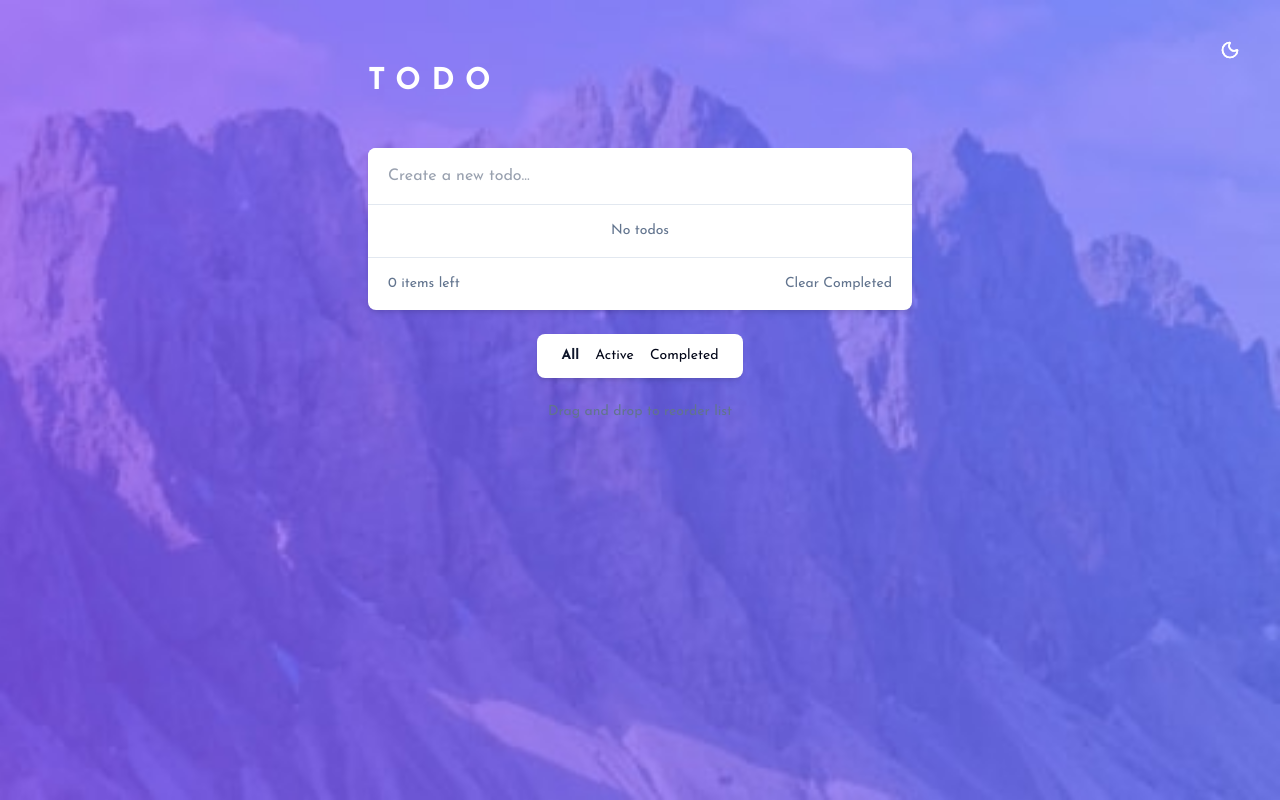
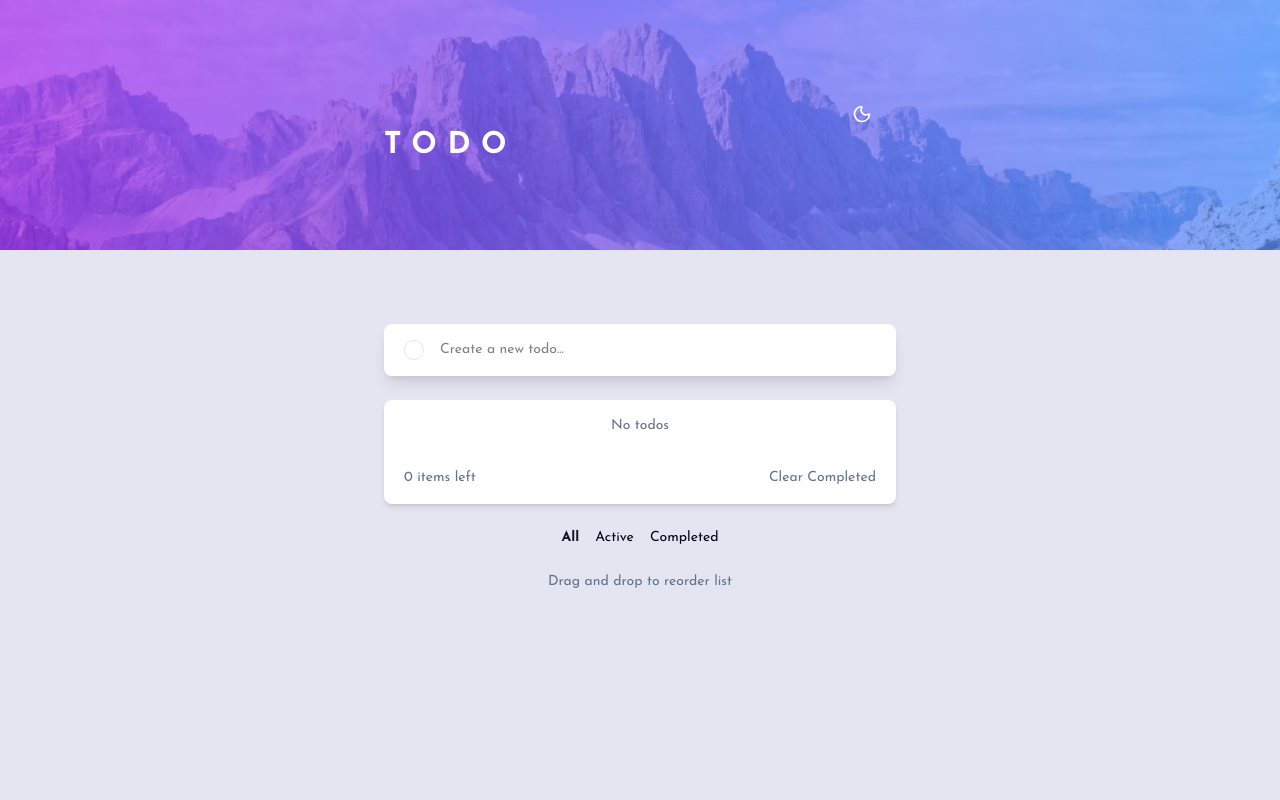
Before and after one commit to andrewteece/todoApp, a React (Vite) app in the folder todo-app/: page / in a window 1280 px wide. Built offline with nearby package versions, Linux system fonts and the light colour scheme.

Commit message:
add Header back and update AppContent

```diff
--- a/todo-app/src/App.tsx
+++ b/todo-app/src/App.tsx
@@ -1,67 +1,23 @@
+import AppContent from './AppContent';
 import { TodoProvider } from '@/features/todo/context/TodoProvider';
 import { ThemeProvider } from '@/components/ThemeProvider';
-import { ThemeToggle } from '@/components/ThemeToggle';
-import { useTodoContext } from '@/features/todo/context/useTodoContext';
-import { Header } from '@/components/ui/Header';
-import { TodoInput } from '@/features/todo/components/TodoInput';
-import { TodoList } from '@/features/todo/components/TodoList';
-import { FilterBar } from '@/features/todo/components/FilterBar';
-import { FilterBarMobile } from '@/features/todo/components/FilterBarMobile';
-
-export function AppContent() {
-  const {
-    state: { todos },
-    clearCompleted,
-  } = useTodoContext();
-
-  const activeCount = todos.filter((todo) => !todo.completed).length;
-
-  return (
-    <div className="font-josefin bg-[url('/images/bg-mobile-light.jpg')] dark:bg-[url('/images/bg-mobile-dark.jpg')] sm:bg-[url('/images/bg-desktop-light.jpg')] dark:sm:bg-[url('/images/bg-desktop-dark.jpg')] bg-no-repeat bg-top bg-cover min-h-screen transition-colors duration-300">
-      <Header />
-      <main className='max-w-xl mx-auto px-4 pt-12 pb-10 space-y-6'>
-        {/* Todo card */}
-        <div className='bg-white dark:bg-dark-desaturatedBlue rounded-md shadow-md overflow-hidden'>
-          <TodoInput />
-          <TodoList />
-
-          {/* Footer: item count and clear completed */}
-          <div className='flex items-center justify-between px-5 py-4 text-sm text-muted-foreground border-t border-light-gray dark:border-dark-border'>
-            <span>
-              {activeCount} {activeCount === 1 ? 'item' : 'items'} left
-            </span>
-            <button onClick={clearCompleted} className='hover:text-primary'>
-              Clear Completed
-            </button>
-          </div>
-        </div>
-
-        {/* Desktop filter bar */}
-        <div className='hidden sm:flex justify-center'>
-          <div className='bg-white dark:bg-dark-desaturatedBlue rounded-md shadow-md px-6 py-3'>
-            <FilterBar />
-          </div>
-        </div>
-
-        {/* Mobile filter bar */}
-        <FilterBarMobile />
-
-        {/* Drag hint */}
-        <p className='text-muted-foreground text-sm text-center mt-6'>
-          Drag and drop to reorder list
-        </p>
-      </main>
-    </div>
-  );
-}
+import { Header } from './components/ui/Header';
 
 export default function App() {
   return (
     <ThemeProvider defaultTheme='system' storageKey='vite-ui-theme'>
-      <div className='relative min-h-screen bg-light-grayishBlue dark:bg-dark-bg font-sans text-base transition-colors duration-300'>
-        <ThemeToggle />
+      <div className='min-h-screen bg-light-grayishBlue dark:bg-very-dark-blue text-light-grayishBlue dark:text-light-grayishBlue transition-colors'>
         <TodoProvider>
-          <AppContent />
+          <div className='min-h-screen bg-light-grayishBlue dark:bg-very-dark-blue'>
+            {/* Top Gradient Background Section */}
+            <div className="absolute top-0 left-0 right-0 h-[300px] sm:h-[250px] bg-[url('/images/bg-mobile-light.jpg')] dark:bg-[url('/images/bg-mobile-dark.jpg')] sm:bg-[url('/images/bg-desktop-light.jpg')] dark:sm:bg-[url('/images/bg-desktop-dark.jpg')] bg-no-repeat bg-cover bg-top z-0" />
+
+            {/* Content Overlay */}
+            <div className='relative z-10 px-4 pt-12 sm:pt-16 max-w-xl mx-auto space-y-6'>
+              <Header />
+              <AppContent />
+            </div>
+          </div>
         </TodoProvider>
       </div>
     </ThemeProvider>
--- /dev/null
+++ b/todo-app/src/AppContent.tsx
@@ -0,0 +1,50 @@
+import { useTodoContext } from '@/features/todo/context/useTodoContext';
+import { TodoInput } from '@/features/todo/components/TodoInput';
+import { TodoList } from '@/features/todo/components/TodoList';
+import { FilterBar } from '@/features/todo/components/FilterBar';
+import { FilterBarMobile } from '@/features/todo/components/FilterBarMobile';
+
+export default function AppContent() {
+  const {
+    state: { todos },
+    clearCompleted,
+  } = useTodoContext();
+
+  const activeCount = todos.filter((todo) => !todo.completed).length;
+
+  return (
+    <main className='relative z-10 max-w-xl mx-auto px-4 -mt-16 space-y-6'>
+      {/* Input Field Overlapping Header */}
+      <TodoInput />
+
+      {/* Todo List Card */}
+      <div className='bg-card rounded-md shadow-md overflow-hidden transition-colors duration-500'>
+        <TodoList />
+        <div className='flex justify-between items-center px-5 py-4 text-sm text-muted-foreground'>
+          <span>{activeCount} items left</span>
+          <button
+            onClick={clearCompleted}
+            className='hover:text-primary transition-colors duration-150'
+          >
+            Clear Completed
+          </button>
+        </div>
+      </div>
+
+      {/* Desktop Filter Bar */}
+      <div className='hidden md:block'>
+        <FilterBar />
+      </div>
+
+      {/* Mobile Filter Bar */}
+      <div className='block md:hidden'>
+        <FilterBarMobile />
+      </div>
+
+      {/* Drag Instruction */}
+      <p className='text-center text-sm text-muted-foreground'>
+        Drag and drop to reorder list
+      </p>
+    </main>
+  );
+}
--- a/todo-app/src/components/ui/Header.tsx
+++ b/todo-app/src/components/ui/Header.tsx
@@ -4,9 +4,11 @@ import { ThemeToggle } from '@/components/ThemeToggle';
 
 export function Header() {
   return (
-    <header className='flex items-center justify-between max-w-xl mx-auto px-4 pt-12 sm:pt-16 text-white'>
-      <h1 className='text-3xl tracking-[0.35em] font-bold uppercase'>Todo</h1>
-      <ThemeToggle />
+    <header className='relative h-[200px] sm:h-[300px] bg-header-light dark:bg-header-dark bg-cover bg-no-repeat bg-top'>
+      <div className='flex items-center justify-between max-w-xl mx-auto px-4 pt-12 sm:pt-16 text-white'>
+        <h1 className='text-3xl tracking-[0.35em] font-bold uppercase'>Todo</h1>
+        <ThemeToggle />
+      </div>
     </header>
   );
 }
--- a/todo-app/src/features/todo/components/TodoInput.tsx
+++ b/todo-app/src/features/todo/components/TodoInput.tsx
@@ -1,40 +1,41 @@
+'use client';
+
 import { useState } from 'react';
 import { useTodoContext } from '@/features/todo/context/useTodoContext';
-import { v4 as uuid } from 'uuid';
+import { cn } from '@/lib/utils';
 
 export function TodoInput() {
-  const { dispatch } = useTodoContext();
   const [text, setText] = useState('');
+  const { addTodo } = useTodoContext();
 
-  const handleSubmit = (e: React.FormEvent<HTMLFormElement>) => {
+  const handleSubmit = (e: React.FormEvent) => {
     e.preventDefault();
     const trimmed = text.trim();
-    if (!trimmed) return;
-
-    dispatch({
-      type: 'ADD_TODO',
-      payload: {
-        id: uuid(),
-        title: trimmed,
-        completed: false,
-      },
-    });
-
+    if (trimmed) {
+      addTodo(trimmed);
       setText('');
+    }
   };
 
   return (
-    <form
-      onSubmit={handleSubmit}
-      className='w-full px-5 py-4 border-b border-light-gray dark:border-dark-border bg-inherit'
-    >
+    <form onSubmit={handleSubmit}>
+      <div className='bg-white dark:bg-very-dark-desaturated-blue rounded-md shadow-lg px-5 py-4 flex items-center gap-4 transition-colors'>
+        {/* Custom Checkbox Placeholder */}
+        <div className='w-5 h-5 border border-light-grayish-blue dark:border-dark-grayish-blue rounded-full shrink-0' />
+
+        {/* Input Field */}
         <input
           type='text'
+          placeholder='Create a new todo...'
+          className={cn(
+            'flex-1 bg-transparent text-sm outline-none',
+            'text-very-dark-grayish-blue dark:text-light-grayish-blue',
+            'placeholder:text-dark-grayish-blue dark:placeholder:text-dark-grayish-blue'
+          )}
           value={text}
           onChange={(e) => setText(e.target.value)}
-        placeholder='Create a new todo...'
-        className='w-full bg-transparent text-gray-900 dark:text-gray-100 placeholder:text-gray-400 dark:placeholder:text-gray-500 focus:outline-none'
         />
+      </div>
     </form>
   );
 }
--- a/todo-app/src/features/todo/context/TodoContext.tsx
+++ b/todo-app/src/features/todo/context/TodoContext.tsx
@@ -6,6 +6,7 @@ import type { State, Action } from './useTodoReducer';
 export interface TodoContextType {
   state: State;
   dispatch: Dispatch<Action>;
+  addTodo: (title: string) => void;
   clearCompleted: () => void;
 }
 
--- a/todo-app/src/features/todo/context/TodoProvider.tsx
+++ b/todo-app/src/features/todo/context/TodoProvider.tsx
@@ -1,41 +1,67 @@
+'use client';
+
 import { useReducer, useEffect } from 'react';
 import { TodoContext } from '@/features/todo/context/TodoContext';
 import { todoReducer, initialState } from './useTodoReducer';
+import type { Todo } from '@/features/todo/types'; // Adjust if your Todo type is elsewhere
 
 export const TodoProvider = ({ children }: { children: React.ReactNode }) => {
-  // Load from localStorage on init
+  // --- Type guard for validating todo objects ---
+  function isTodo(obj: unknown): obj is Todo {
+    return (
+      typeof obj === 'object' &&
+      obj !== null &&
+      typeof (obj as Todo).id === 'string' &&
+      typeof (obj as Todo).title === 'string' &&
+      typeof (obj as Todo).completed === 'boolean'
+    );
+  }
+
+  // --- Initialize state from localStorage (validated) ---
   const [state, dispatch] = useReducer(todoReducer, initialState, () => {
     try {
       const saved = localStorage.getItem('todos');
       const parsed = saved ? JSON.parse(saved) : null;
+
       if (
         parsed &&
         typeof parsed === 'object' &&
         Array.isArray(parsed.todos) &&
-        parsed.todos.every(
-          (t) => typeof t === 'object' && 'id' in t && 'title' in t
-        )
+        parsed.todos.every(isTodo)
       ) {
         return parsed;
       }
     } catch (err) {
       console.error('Error parsing saved todos:', err);
     }
+
     return initialState;
   });
 
+  // --- Persist state to localStorage ---
   useEffect(() => {
     localStorage.setItem('todos', JSON.stringify(state));
   }, [state]);
 
+  // --- Add a new todo ---
+  const addTodo = (title: string) => {
+    dispatch({
+      type: 'ADD_TODO',
+      payload: {
+        id: crypto.randomUUID(),
+        title,
+        completed: false,
+      },
+    });
+  };
+
+  // --- Clear completed todos ---
   const clearCompleted = () => {
     dispatch({ type: 'CLEAR_COMPLETED' });
   };
 
-  console.log('Provider state:', state);
-
   return (
-    <TodoContext.Provider value={{ state, dispatch, clearCompleted }}>
+    <TodoContext.Provider value={{ state, dispatch, addTodo, clearCompleted }}>
       {children}
     </TodoContext.Provider>
   );
--- a/todo-app/src/index.css
+++ b/todo-app/src/index.css
@@ -124,4 +124,10 @@
   body {
     @apply bg-background text-foreground;
   }
+
+  html,
+  body {
+    min-height: 100%;
+    background-color: hsl(236, 33%, 92%);
+  }
 }
```
Lines whose indentation alone changed are shown as unchanged.
